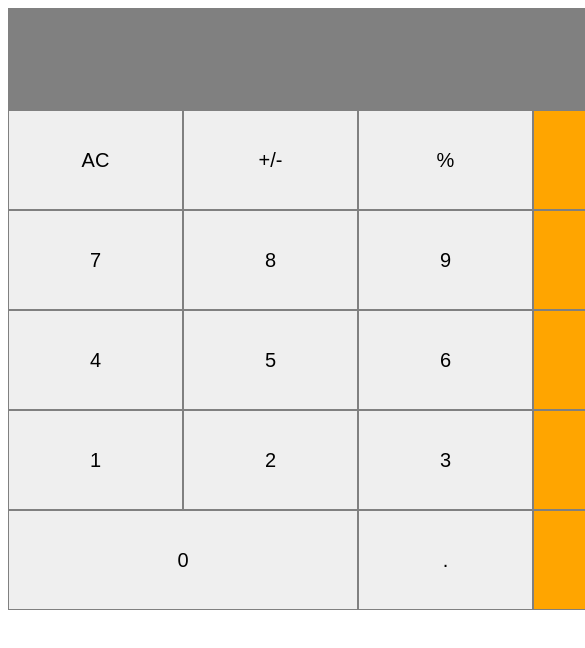
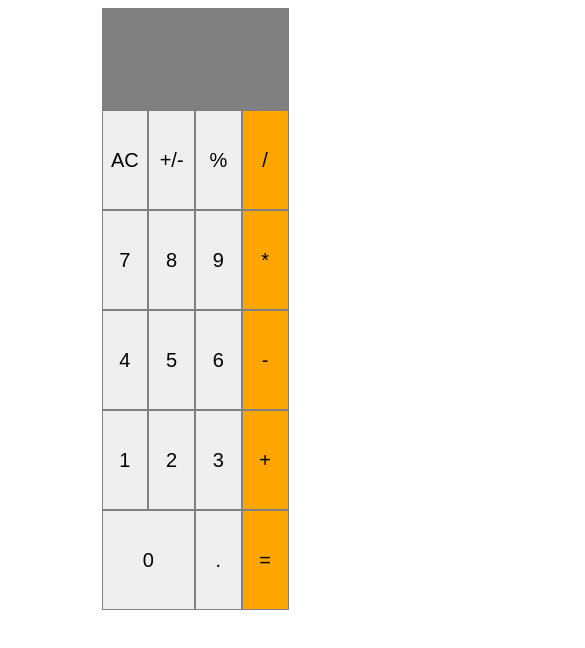
Before and after one commit to tafodinho/react-calculator, a React (Create React App) app: page / in a window 390 px wide. Shown: the top 648 px of the page, 585 px wide, since content can reach past the window. Built offline with nearby package versions, Linux system fonts and the light colour scheme.

Commit message:
made app responsive

```diff
--- a/src/components/Display.js
+++ b/src/components/Display.js
@@ -11,7 +11,7 @@ const Display = (props) => {
 }
 
 Display.propTypes = {
-    result: PropTypes.string.isRequired,
-    opp: PropTypes.string.isRequired
+    result: PropTypes.string,
+    opp: PropTypes.string
 }
 export default Display
--- a/src/styles/css/styles.css
+++ b/src/styles/css/styles.css
@@ -5,7 +5,7 @@ p, h1 {
 .app-container {
   display: flex;
   flex-direction: column;
-  width: 700px;
+  width: 50%;
   margin: 0 auto; }
   .app-container .display {
     background: grey;
--- a/src/styles/scss/styles.scss
+++ b/src/styles/scss/styles.scss
@@ -5,7 +5,7 @@ p, h1 {
 .app-container {
     display: flex;
     flex-direction: column;
-    width: 700px;
+    width: 50%;
     margin: 0 auto;
     .display {
         background: grey;
--- /dev/null
+++ b/stickler.yml
@@ -0,0 +1,3 @@
+linters:
+    eslint:
+        config: './.eslintrc.json'
```
Also changed, not shown: 1 other file (tests, documents, lock files or other folders).
